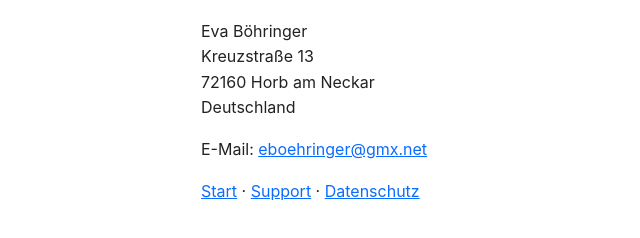
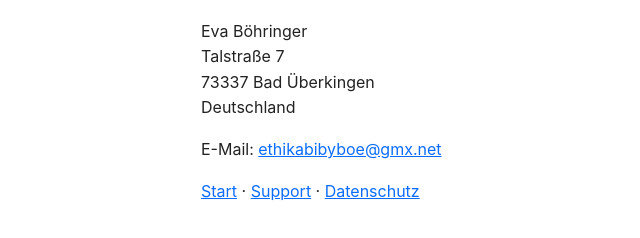
Before and after one commit to mggboe/mathemeister-site, a plain HTML site: page impressum.html in a window 1280 px wide. Shown: the part 94-332 px from the top of the page, without its empty margins (89-729 px from the left). Drawn offline with Linux system fonts and the light colour scheme.

Commit message:
Update contact information in impressum.html

```diff
--- a/impressum.html
+++ b/impressum.html
@@ -2,7 +2,7 @@
 <html lang="de"><head><meta charset="utf-8"><meta name="viewport" content="width=device-width, initial-scale=1"><title>Impressum</title>
 <style>body{font-family:-apple-system,Helvetica,Arial,sans-serif;max-width:700px;margin:40px auto;padding:0 16px;line-height:1.6;color:#222}a{color:#0a6cff}</style></head><body>
 <h1>Impressum</h1>
-<p>Eva Böhringer<br>Kreuzstraße 13<br>72160 Horb am Neckar<br>Deutschland</p>
-<p>E-Mail: <a href="mailto:eboehringer@gmx.net">eboehringer@gmx.net</a></p>
+<p>Eva Böhringer<br>Talstraße 7<br>73337 Bad Überkingen<br>Deutschland</p>
+<p>E-Mail: <a href="mailto:ethikabibyboe@gmx.net">ethikabibyboe@gmx.net</a></p>
 <p><a href="index.html">Start</a> · <a href="support.html">Support</a> · <a href="datenschutz.html">Datenschutz</a></p>
 </body></html>
```
